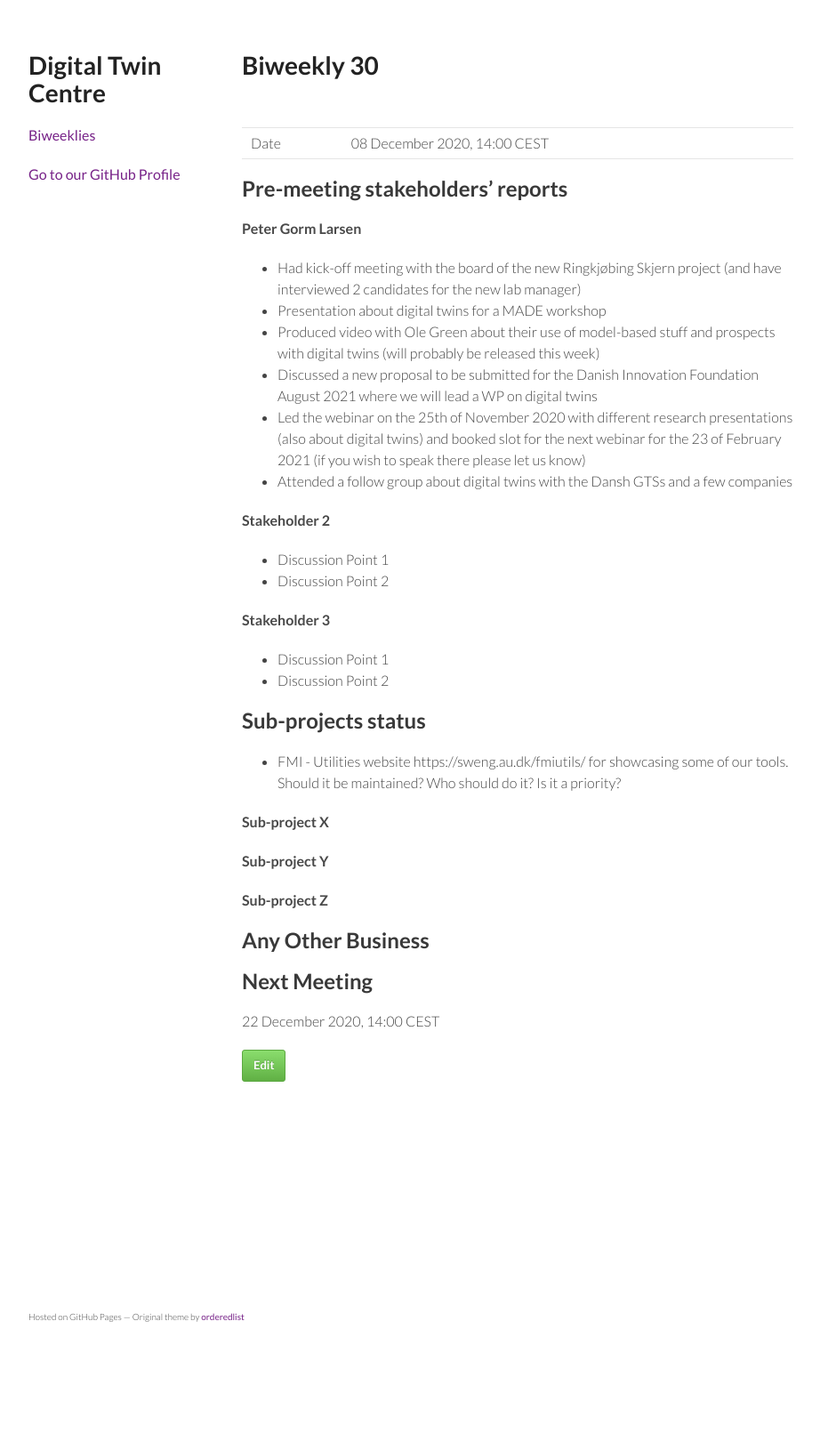
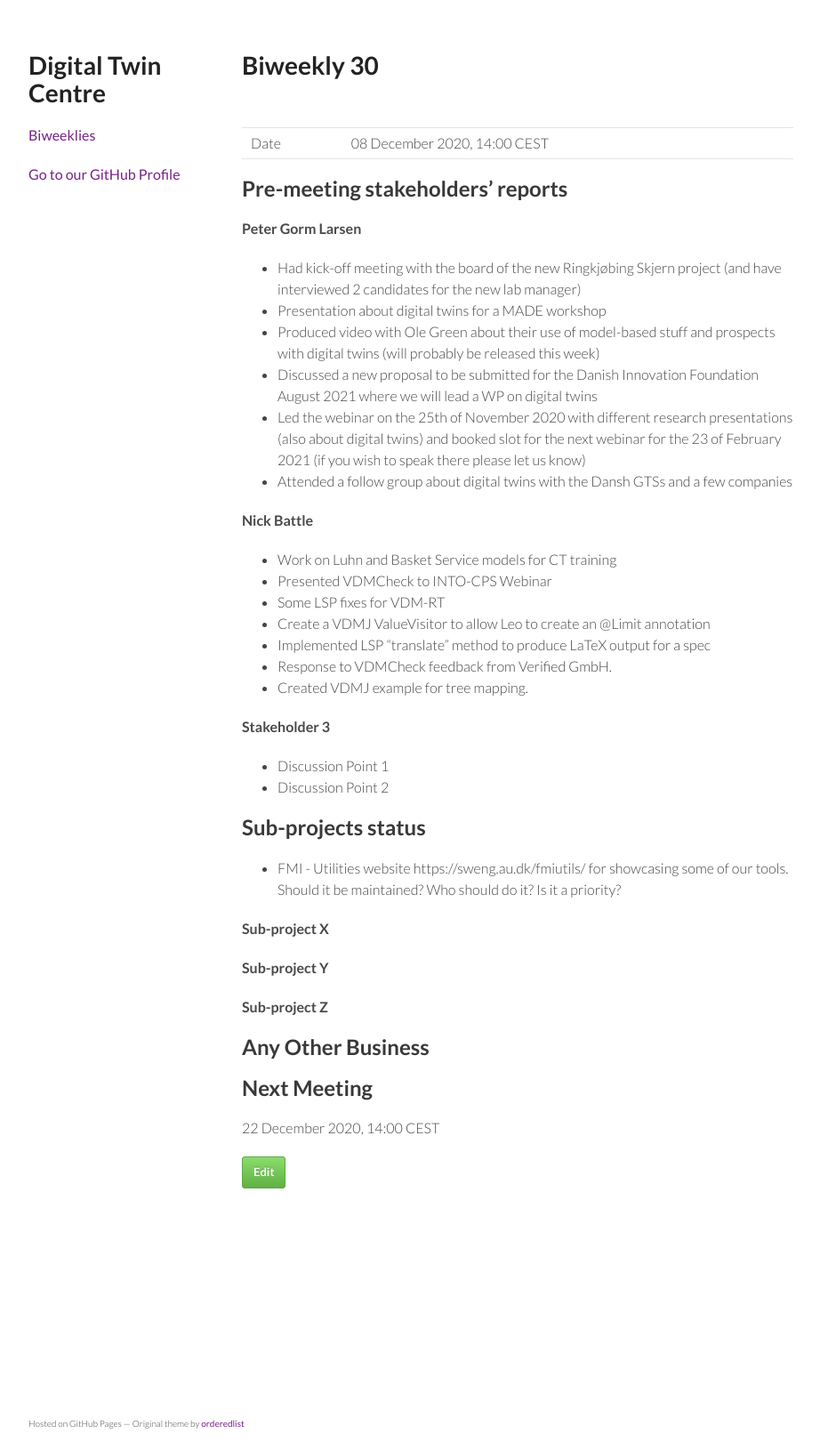
Before and after one commit to digitaltwincentre/digitaltwincentre.github.io, a Jekyll site: the page built from _biweeklies/Biweekly-30.md, in a window 1280 px wide. Shown: the whole page at 89% size, without its empty margins (178-1100 px from the left). Built offline with Jekyll 4.4.1, drawn with Linux system fonts in a browser that asks for light colours; nearby versions of some CDN libraries; before the commit the page ends 1510 px from its top, so only the background shows below that.

Commit message:
Update Biweekly-30.md

```diff
--- a/_biweeklies/Biweekly-30.md
+++ b/_biweeklies/Biweekly-30.md
@@ -28,9 +28,14 @@ date: 08 December 2020, 1400 CEST
 * Led the webinar on the 25th of November 2020 with different research presentations (also about digital twins) and booked slot for the next webinar for the 23 of February 2021 (if you wish to speak there please let us know)
 * Attended a follow group about digital twins with the Dansh GTSs and a few companies
 
-#### Stakeholder 2
-* Discussion Point 1
-* Discussion Point 2
+#### Nick Battle
+* Work on Luhn and Basket Service models for CT training
+* Presented VDMCheck to INTO-CPS Webinar
+* Some LSP fixes for VDM-RT
+* Create a VDMJ ValueVisitor to allow Leo to create an @Limit annotation
+* Implemented LSP "translate" method to produce LaTeX output for a spec
+* Response to VDMCheck feedback from Verified GmbH.
+* Created VDMJ example for tree mapping.
 
 #### Stakeholder 3
 * Discussion Point 1
```
